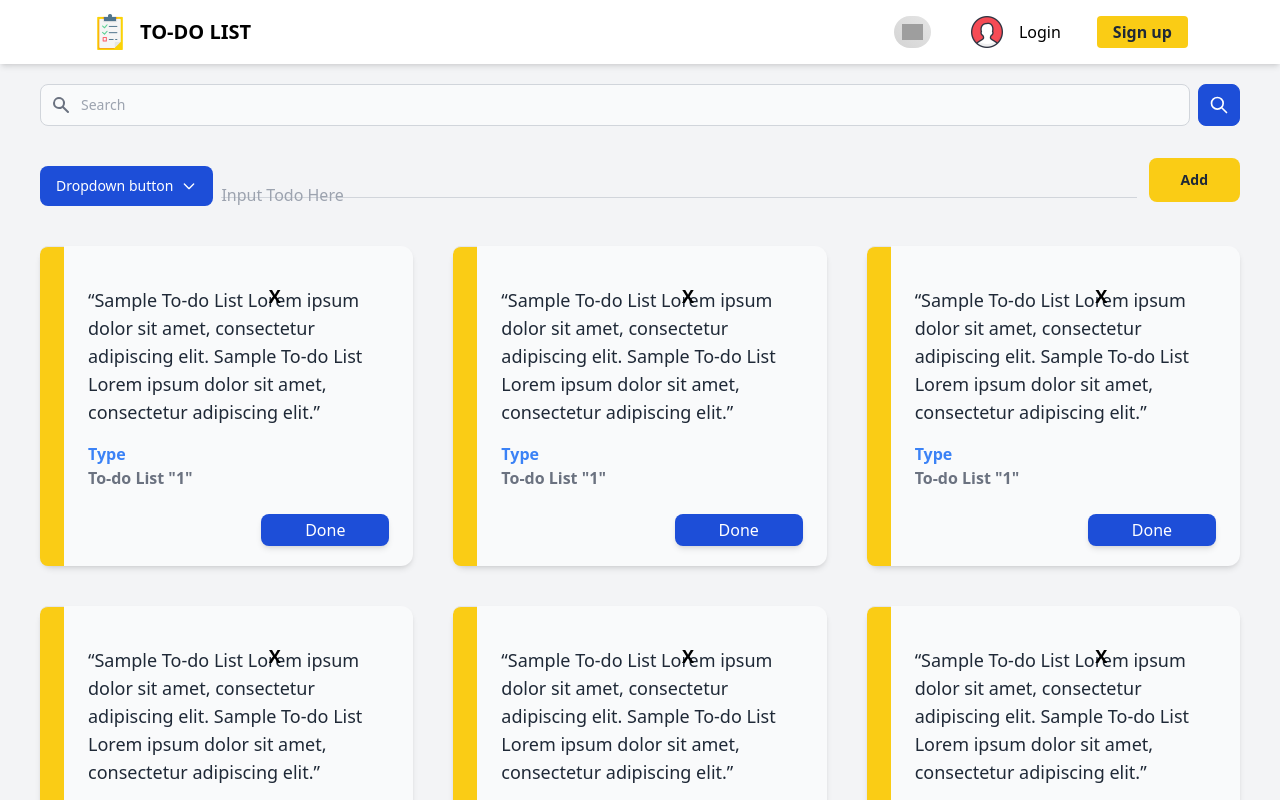
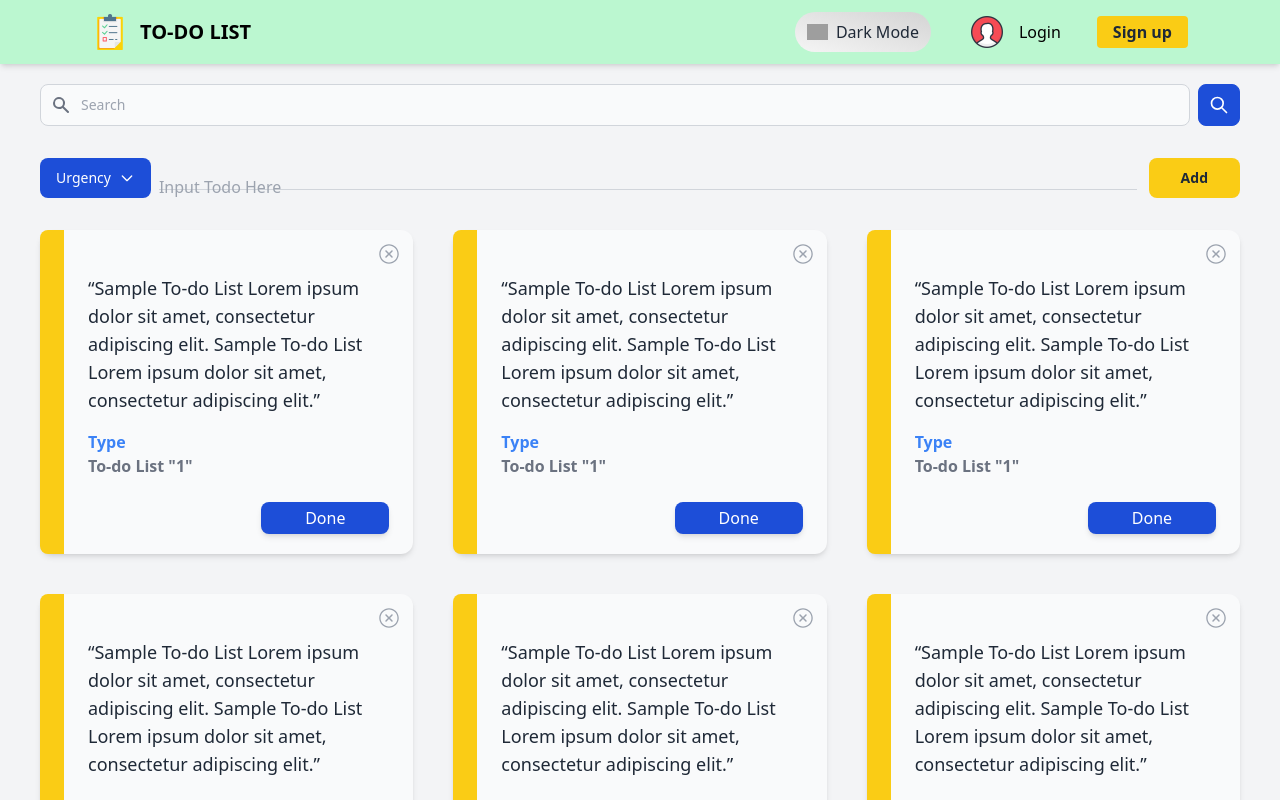
Before and after one commit to humerCA/To-Do-List, a React (Vite) app: page /main in a window 1280 px wide. Shown: the top 800 px of the page. Built offline with nearby package versions, Linux system fonts and the light colour scheme; grey boxes are pictures that could not be loaded.

Commit message:
Todo cards Responsive

```diff
--- a/package.json
+++ b/package.json
@@ -15,6 +15,7 @@
     "react": "^18.2.0",
     "react-dom": "^18.2.0",
     "react-hook-form": "^7.39.4",
+    "react-icons": "^4.6.0",
     "react-jwt": "^1.1.7",
     "react-router-dom": "^6.4.3",
     "yup": "^0.32.11"
--- a/src/Components/Main/Nav.jsx
+++ b/src/Components/Main/Nav.jsx
@@ -13,8 +13,6 @@ import Night from "../../Images/Night.png";
 
 const Nav = () => {
   const {
-    userData,
-    setUserData,
     darkMode,
     setDarkMode,
     showSignUp,
@@ -37,7 +35,7 @@ const Nav = () => {
 
   const navLogout = useNavigate();
   const username = localStorage.getItem("username");
-  console.log(username);
+  // console.log(username);
 
   const Logout = () => {
     localStorage.removeItem("username");
@@ -47,11 +45,11 @@ const Nav = () => {
 
   return (
     <>
-      <nav className="relative z-30 flex h-16 select-none flex-row items-center justify-between bg-white p-3 shadow-md dark:bg-gray-800 dark:shadow-md">
+      <nav className="relative z-30 flex h-16 select-none flex-row items-center justify-between bg-white p-3 shadow-md dark:bg-gray-800 dark:shadow-md sm:bg-yellow-200 md:bg-blue-200 lg:bg-green-200">
         <div className="ml-10 justify-between sm:ml-5 md:ml-20">
           <Link
             className="flex select-none flex-row items-center sm:px-5 md:px-0"
-            to={userData && "/"}
+            to={username && "/"}
           >
             <img src={TodoListIcon} className="h-9" />
             <span className="ml-3 text-lg font-black uppercase dark:text-gray-50 sm:text-xl">
@@ -59,23 +57,6 @@ const Nav = () => {
             </span>
           </Link>
         </div>
-        {/* Switch Button */}
-        {/* <div className="align-center flex justify-around">
-          <label
-            htmlFor="darkMode"
-            class="relative inline-flex cursor-pointer items-center"
-          >
-            <input
-              onClick={handleSwitch}
-              type="checkbox"
-              value=""
-              id="darkMode"
-              class="peer sr-only"
-            />
-            <div className="peer h-6 w-11 rounded-full bg-gray-200 after:absolute after:top-[2px] after:left-[2px] after:h-5 after:w-5 after:rounded-full after:border after:border-gray-300 after:bg-white after:transition-all after:content-[''] peer-checked:bg-gray-600 peer-checked:after:translate-x-full peer-checked:after:border-white peer-focus:outline-none peer-focus:ring-4 peer-focus:ring-gray-300 dark:border-gray-600 dark:bg-gray-700 dark:peer-focus:ring-gray-800"></div>
-            <span className="ml-3 text-sm font-medium text-gray-900 dark:text-gray-300"></span>
-          </label>
-        </div> */}
         <div className="flex flex-row justify-between ">
           <button
             className="mt-1 mr-5 max-h-8 rounded-full bg-gradient-to-tr from-neutral-300 to-neutral-200 p-2 text-xl text-white dark:bg-white dark:from-neutral-700 dark:to-neutral-400 md:hidden"
@@ -98,24 +79,31 @@ const Nav = () => {
           <div className="mr-10 hidden flex-col content-center items-end md:flex">
             <div className="flex flex-row items-center justify-between px-10 font-medium">
               <button
-                className="mr-10 justify-end rounded-full bg-gradient-to-tr from-neutral-300 to-neutral-200 p-2 text-xl text-white dark:bg-white dark:from-neutral-700 dark:to-neutral-400"
+                className="text-md mr-10 flex justify-center rounded-full bg-gradient-to-tr from-neutral-100 to-neutral-300 px-4 py-1 align-middle text-gray-800 dark:bg-white dark:from-neutral-700 dark:to-neutral-400 dark:text-gray-100 md:p-2 lg:px-3"
                 onClick={handleSwitch}
               >
                 <img
                   src={darkMode === "light" ? Night : Light}
-                  className="h-4"
+                  className="align-center m-auto h-4"
                 />
+                <span className="ml-2 hidden lg:flex">
+                  {darkMode === "light" ? "Dark Mode" : "Light Mode"}
+                </span>
               </button>
               <button
                 className="flex flex-row items-center justify-between"
-                onClick={() => setShowLogin(!showLogin)}
+                onClick={() => {
+                  setShowLogin(!showLogin);
+                }}
               >
                 <img src={UserIcon} className="h-8" />
                 <span className="p-4 dark:text-gray-50">Login</span>
               </button>
               <button
                 className="relative ml-5 rounded bg-yellow-400 py-1 px-4 font-bold text-gray-800 hover:bg-yellow-500 focus:outline-none focus:ring focus:ring-yellow-300 focus:ring-opacity-80 focus:ring-offset-2"
-                onClick={() => setSignUp(true)}
+                onClick={() => {
+                  setSignUp(true);
+                }}
               >
                 Sign up
               </button>
--- a/src/Components/Main/Todo.jsx
+++ b/src/Components/Main/Todo.jsx
@@ -35,12 +35,12 @@ const Todo = () => {
             <button
               id="dropdownDefault"
               data-dropdown-toggle="dropdown"
-              class="inline-flex items-center rounded-lg bg-blue-700 px-4 py-2.5 text-center text-sm font-medium text-white hover:bg-blue-800 focus:outline-none focus:ring-4 focus:ring-blue-300 dark:bg-blue-600 dark:hover:bg-blue-700 dark:focus:ring-blue-800"
+              className="inline-flex items-center rounded-lg bg-blue-700 px-4 py-2.5 text-center text-sm font-medium text-white hover:bg-blue-800 focus:outline-none focus:ring-4 focus:ring-blue-300 dark:bg-blue-600 dark:hover:bg-blue-700 dark:focus:ring-blue-800"
               type="button"
             >
-              Dropdown button{" "}
+              Urgency
               <svg
-                class="ml-2 h-4 w-4"
+                className="ml-2 h-4 w-4"
                 aria-hidden="true"
                 fill="none"
                 stroke="currentColor"
@@ -48,9 +48,9 @@ const Todo = () => {
                 xmlns="http://www.w3.org/2000/svg"
               >
                 <path
-                  stroke-linecap="round"
-                  stroke-linejoin="round"
-                  stroke-width="2"
+                  strokeLinecap="round"
+                  strokeLinejoin="round"
+                  strokeWidth="2"
                   d="M19 9l-7 7-7-7"
                 ></path>
               </svg>
@@ -109,13 +109,13 @@ const Todo = () => {
               htmlFor="Todo"
               placeholder="Input Todo Here"
             />
-            <button className="ml-1 mb-3 rounded-lg border-yellow-400 bg-yellow-400 p-3 px-8 text-sm font-bold text-gray-800 hover:bg-yellow-500 focus:outline-none focus:ring-4 focus:ring-yellow-200 dark:text-gray-900 ">
+            <button className="ml-1 rounded-lg border-yellow-400 bg-yellow-400 p-3 px-8 py-2.5 text-sm font-bold text-gray-800 hover:bg-yellow-500 focus:outline-none focus:ring-4 focus:ring-yellow-200 dark:text-gray-900 ">
               Add
             </button>
           </div>
           {/* {loading && <p>Loading...</p>} */}
 
-          <div className="grid gap-10 px-10 pb-10 sm:grid-cols-2 lg:grid-cols-3 2xl:grid-cols-4">
+          <div className="grid gap-10 px-10 pb-10 md:grid-cols-2 lg:grid-cols-3 2xl:grid-cols-4">
             <Cards />
             <Cards />
             <Cards />
--- a/src/Components/UIComponents/Cards.jsx
+++ b/src/Components/UIComponents/Cards.jsx
@@ -1,30 +1,30 @@
 import React from "react";
-
+import { IoIosCloseCircleOutline } from "react-icons/io";
 const Cards = () => {
   return (
     <>
       <div className="select-none">
         <figure className="relative flex  flex-col rounded-xl bg-gray-50 p-4 shadow-md dark:bg-gray-800 md:m-0 md:flex md:p-0 ">
-          <hr className="absolute top-0 left-0 h-full rounded-l-lg bg-yellow-400 p-3" />
+          <div className="absolute top-0 left-0 h-full rounded-l-lg bg-yellow-400 p-3" />
           <div className="flex flex-wrap space-y-4 pt-4 pl-5 text-center text-gray-800 sm:text-left md:w-auto md:p-6 md:pl-12 md:text-center lg:text-left">
             <button
               type="button"
-              className="absolute z-30 w-full px-5 py-3 text-lg font-bold text-black dark:text-gray-50"
+              className="absolute right-0 top-0 z-30 px-3 py-3 text-lg font-bold text-black dark:text-gray-50"
               onClick={() => setShowLogin(false)}
             >
-              X
+              <IoIosCloseCircleOutline className="text-2xl font-semibold text-gray-400" />
             </button>
-            <span className="w-full text-lg font-medium dark:text-gray-50 ">
+            <span className="w-full pt-1 text-center text-lg font-medium dark:text-gray-50  md:text-left ">
               “Sample To-do List Lorem ipsum dolor sit amet, consectetur
               adipiscing elit. Sample To-do List Lorem ipsum dolor sit amet,
               consectetur adipiscing elit.”
             </span>
-            <figcaption className="w-full flex-wrap text-center font-semibold sm:text-left md:text-center lg:text-left">
+            <figcaption className="w-full flex-wrap text-center font-semibold md:text-center lg:text-left">
               <div className="text-blue-500">Type</div>
               <div className="text-gray-500">To-do List "1"</div>
             </figcaption>
           </div>
-          <div className="mr-6 flex place-content-end">
+          <div className="mt-5 ml-5 flex place-content-center md:mt-0 md:mr-6 md:place-content-end">
             <button className="z-10 mb-5 w-32 max-w-sm rounded-lg bg-blue-700 py-1 font-normal text-white shadow-md hover:bg-blue-800">
               Done
             </button>
--- /dev/null
+++ b/src/Components/UIComponents/btnDisable.js
@@ -0,0 +1,10 @@
+import React from 'react'
+
+const btnDisable = () => {
+    if(!props.active)
+    return <button className='disabled'></button>;
+    return <button className='custom-button'>{props.link}</button>;
+};
+
+
+export default btnDisable
--- a/src/context/AuthContext.jsx
+++ b/src/context/AuthContext.jsx
@@ -6,7 +6,7 @@ const AuthContext = ({ children }) => {
   const [showSignUp, setSignUp] = useState(false);
   const [showLogin, setShowLogin] = useState(false);
   const [showMenu, setShowMenu] = useState(false);
-
+  const [loading, setLoading] = useState(false);
   return (
     <UserContext.Provider
       value={{
@@ -18,6 +18,8 @@ const AuthContext = ({ children }) => {
         setShowLogin,
         showMenu,
         setShowMenu,
+        loading,
+        setLoading,
       }}
     >
       {children}
--- a/tailwind.config.cjs
+++ b/tailwind.config.cjs
@@ -6,7 +6,7 @@ module.exports = {
     "./src/**/*.{js,ts,jsx,tsx}",
   ],
   theme: {
-    extend: {},
+    extend: {
       screens: {
         'sm': '600px',
         // => @media (min-width: 640px) { ... }
@@ -25,8 +25,17 @@ module.exports = {
       },
       animation: {
         'spin-slow': 'spin 3s linear infinite',
+      },
+      keyframes: {
+        wiggle: {
+          '0%, 100%': { transform: 'rotate(-3deg)' },
+          '50%': { transform: 'rotate(3deg)' },
+        }
+      },
+      animation: {
+        wiggle: 'wiggle 1s ease-in-out infinite',
       }
-
+    }
   },
   plugins: [],
 }
```
Also changed, not shown: src/Components/Main/Body.jsx (+7 -3 lines), src/Components/SigningOptions/SignUp.jsx (+22 -8 lines), 1 other file (tests, documents, lock files or other folders).
